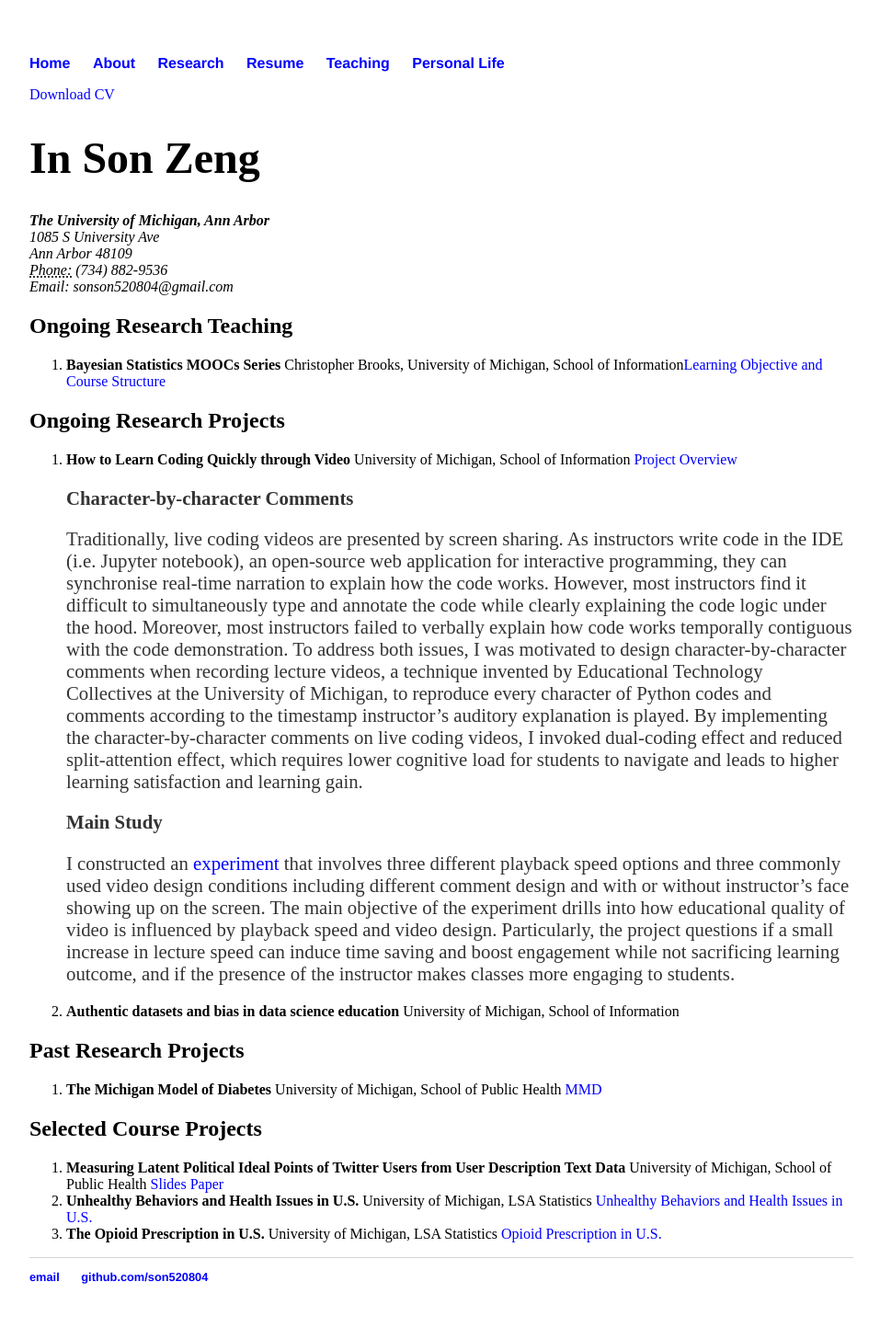
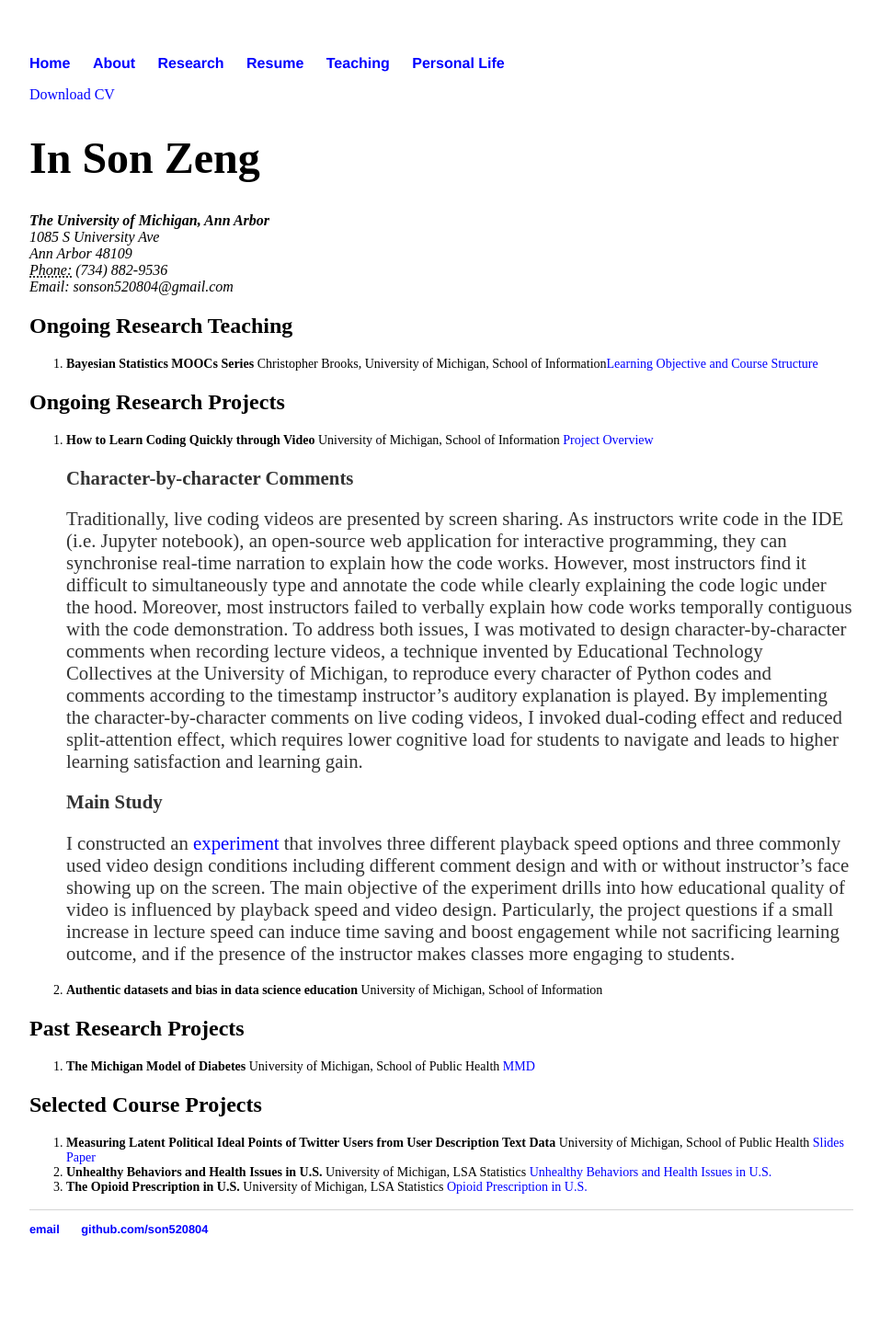
Before and after one commit to son520804/son520804.github.io, a Jekyll site: the page built from cv/index.html, in a window 1280 px wide. Shown: the whole page at 92% size, without its empty margins (160-1117 px from the left). Built offline with Jekyll 4.4.1, drawn with Linux system fonts in a browser that asks for light colours; after the commit the page ends 1404 px from its top, so only the background shows below that.

Commit message:
Style the bullet point font size

```diff
--- a/cv/index.html
+++ b/cv/index.html
@@ -24,13 +24,13 @@ title: InSon's Research Statement
 
 			<h2>Ongoing Research Teaching</h2>
 			<ol class="c">
-				<li><strong>Bayesian Statistics MOOCs Series</strong> Christopher Brooks, University of Michigan, School of Information<a href="https://docs.google.com/document/d/1J0NSoQemLiyxZzhSrfQLMfDOZZSQBTky0oW86g-Uz98/edit?usp=sharing">Learning Objective and Course Structure</a></li>
+				<li style="font-size:14px;"><strong>Bayesian Statistics MOOCs Series</strong> Christopher Brooks, University of Michigan, School of Information<a href="https://docs.google.com/document/d/1J0NSoQemLiyxZzhSrfQLMfDOZZSQBTky0oW86g-Uz98/edit?usp=sharing">Learning Objective and Course Structure</a></li>
 			</ol>
 
 
 			<h2>Ongoing Research Projects</h2>
 			<ol class="c">
-				<li><strong>How to Learn Coding Quickly through Video</strong> University of Michigan, School of Information <a href="https://insonz.atlassian.net/wiki/spaces/VIP/pages/163842/Video+Instruction+Project+-+First+Page">Project Overview</a></li>
+				<li style="font-size:14px;"><strong>How to Learn Coding Quickly through Video</strong> University of Michigan, School of Information <a href="https://insonz.atlassian.net/wiki/spaces/VIP/pages/163842/Video+Instruction+Project+-+First+Page">Project Overview</a></li>
 
 				<p><strong>Character-by-character Comments</strong></p>
 				<p>Traditionally, live coding videos are presented by screen sharing. As instructors write code in the IDE (i.e. Jupyter notebook), an open-source web application for interactive programming, they can synchronise real-time narration to explain how the code works. However, most instructors find it difficult to simultaneously type and annotate the code while clearly explaining the code logic under the hood. Moreover, most instructors failed to verbally explain how code works temporally contiguous with the code demonstration. To address both issues, I was motivated to design character-by-character comments when recording lecture videos, a technique invented by Educational Technology Collectives at the University of Michigan, to reproduce every character of Python codes and comments according to the timestamp instructor’s auditory explanation is played. By implementing the character-by-character comments on live coding videos, I invoked dual-coding effect and reduced split-attention effect, which requires lower cognitive load for students to navigate and leads to higher learning satisfaction and learning gain.</p>
@@ -38,20 +38,20 @@ title: InSon's Research Statement
 				<p><strong>Main Study</strong></p>
 				<p>I constructed an <a href="">experiment</a> that involves three different playback speed options and three commonly used video design conditions including different comment design and with or without instructor’s face showing up on the screen. The main objective of the experiment drills into how educational quality of video is influenced by playback speed and video design. Particularly, the project questions if a small increase in lecture speed can induce time saving and boost engagement while not sacrificing learning outcome, and if the presence of the instructor makes classes more engaging to students.</p>
 
-				<li><strong>Authentic datasets and bias in data science education</strong> University of Michigan, School of Information</li>
+				<li style="font-size:14px;"><strong>Authentic datasets and bias in data science education</strong> University of Michigan, School of Information</li>
 			</ol>
 
 			<h2>Past Research Projects</h2>
 			<ol class="c">
-				<li><strong>The Michigan Model of Diabetes</strong> University of Michigan, School of Public Health <a href="http://diabetesresearch.med.umich.edu/Core_MCDTR_Methods_DiseaseModeling.php">MMD</a></li>
+				<li style="font-size:14px;"><strong>The Michigan Model of Diabetes</strong> University of Michigan, School of Public Health <a href="http://diabetesresearch.med.umich.edu/Core_MCDTR_Methods_DiseaseModeling.php">MMD</a></li>
 			</ol>
 
 
 			<h2>Selected Course Projects</h2>
 			<ol class="c">
-				<li><strong>Measuring Latent Political Ideal Points of Twitter Users from User Description Text Data</strong> University of Michigan, School of Public Health <a href="Measuring Latent Political Ideal_Points_of_Twitter_Users_from_User_Description_Text_Data.pdf">Slides</a> <a href="Measuring Latent Political Ideal Points of Twitter Users from User Description Text Data.pdf">Paper</a></li>
-				<li><strong>Unhealthy Behaviors and Health Issues in U.S.</strong> University of Michigan, LSA Statistics <a href="Individual_Project_Question_2.pdf">Unhealthy Behaviors and Health Issues in U.S.</a></li>
-				<li><strong>The Opioid Prescription in U.S.</strong> University of Michigan, LSA Statistics  <a href="2018 504 assignment 2 insonz.pdf">Opioid Prescription in U.S.</a></li>
+				<li style="font-size:14px;"><strong>Measuring Latent Political Ideal Points of Twitter Users from User Description Text Data</strong> University of Michigan, School of Public Health <a href="Measuring Latent Political Ideal_Points_of_Twitter_Users_from_User_Description_Text_Data.pdf">Slides</a> <a href="Measuring Latent Political Ideal Points of Twitter Users from User Description Text Data.pdf">Paper</a></li>
+				<li style="font-size:14px;"><strong>Unhealthy Behaviors and Health Issues in U.S.</strong> University of Michigan, LSA Statistics <a href="Individual_Project_Question_2.pdf">Unhealthy Behaviors and Health Issues in U.S.</a></li>
+				<li style="font-size:14px;"><strong>The Opioid Prescription in U.S.</strong> University of Michigan, LSA Statistics  <a href="2018 504 assignment 2 insonz.pdf">Opioid Prescription in U.S.</a></li>
 			</ol>
 
 		</div>
```
